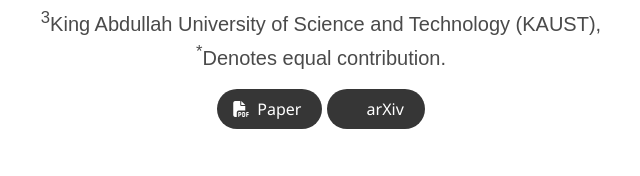
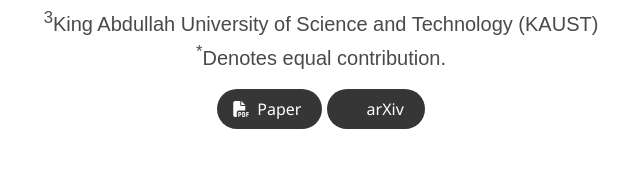
Before and after one commit to BCV-Uniandes/adaptiveguidance-wp, a plain HTML site: page index.html in a window 1280 px wide. Shown: the part 382-558 px from the top of the page, 319-959 px from the left. Drawn offline with nearby package versions, Linux system fonts and the light colour scheme; some icons are missing; a web font is replaced by a local one.

Commit message:
readme arxiv

```diff
--- a/index.html
+++ b/index.html
@@ -116,9 +116,9 @@
           </div>
 
           <div class="is-size-5 publication-authors">
-            <span class="author-block"><sup>1</sup>CINFONIA, Universidad de Los Andes, </span>
+            <span class="author-block"><sup>1</sup>CINFONIA, Universidad de Los Andes,</span>
             <span class="author-block"><sup>2</sup>GenAI, Meta</span>
-            <span class="author-block"><sup>3</sup>King Abdullah University of Science and Technology (KAUST), </span>
+            <span class="author-block"><sup>3</sup>King Abdullah University of Science and Technology (KAUST)</span>
           </div>
            <div class="is-size-5 publication-authors">
             <span class="author-block"><sup>*</sup>Denotes equal contribution.</span>
```
